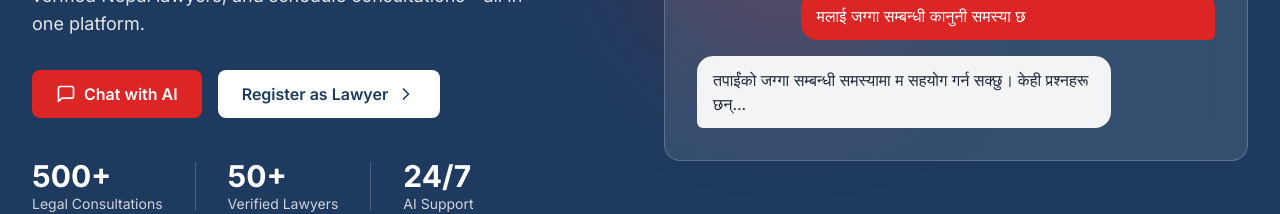
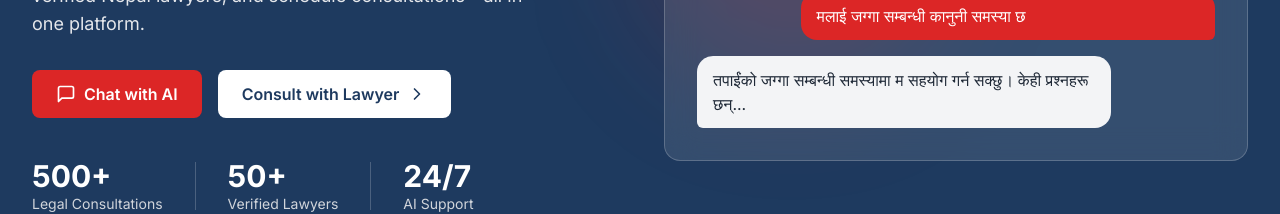
Before and after one commit to NISHANTKHARGA/Application, a Next.js app in the folder frontend/: page / in a window 1280 px wide. Shown: the part 378-592 px from the top of the page. Built offline with nearby package versions, Linux system fonts and the light colour scheme; no server answers.

Commit message:
fix: replace 'Register as Lawyer' with 'Consult with Lawyer' on homepage

```diff
--- a/frontend/src/app/page.js
+++ b/frontend/src/app/page.js
@@ -42,8 +42,8 @@ export default function Home() {
                   <MessageSquare className="w-5 h-5" />
                   Chat with AI
                 </Link>
-                <Link href="/register/lawyer" className="bg-white text-secondary px-6 py-3 rounded-lg font-semibold hover:bg-gray-100 transition-colors inline-flex items-center justify-center gap-2">
-                  Register as Lawyer
+                <Link href="/lawyers" className="bg-white text-secondary px-6 py-3 rounded-lg font-semibold hover:bg-gray-100 transition-colors inline-flex items-center justify-center gap-2">
+                  Consult with Lawyer
                   <ChevronRight className="w-5 h-5" />
                 </Link>
               </div>
```
